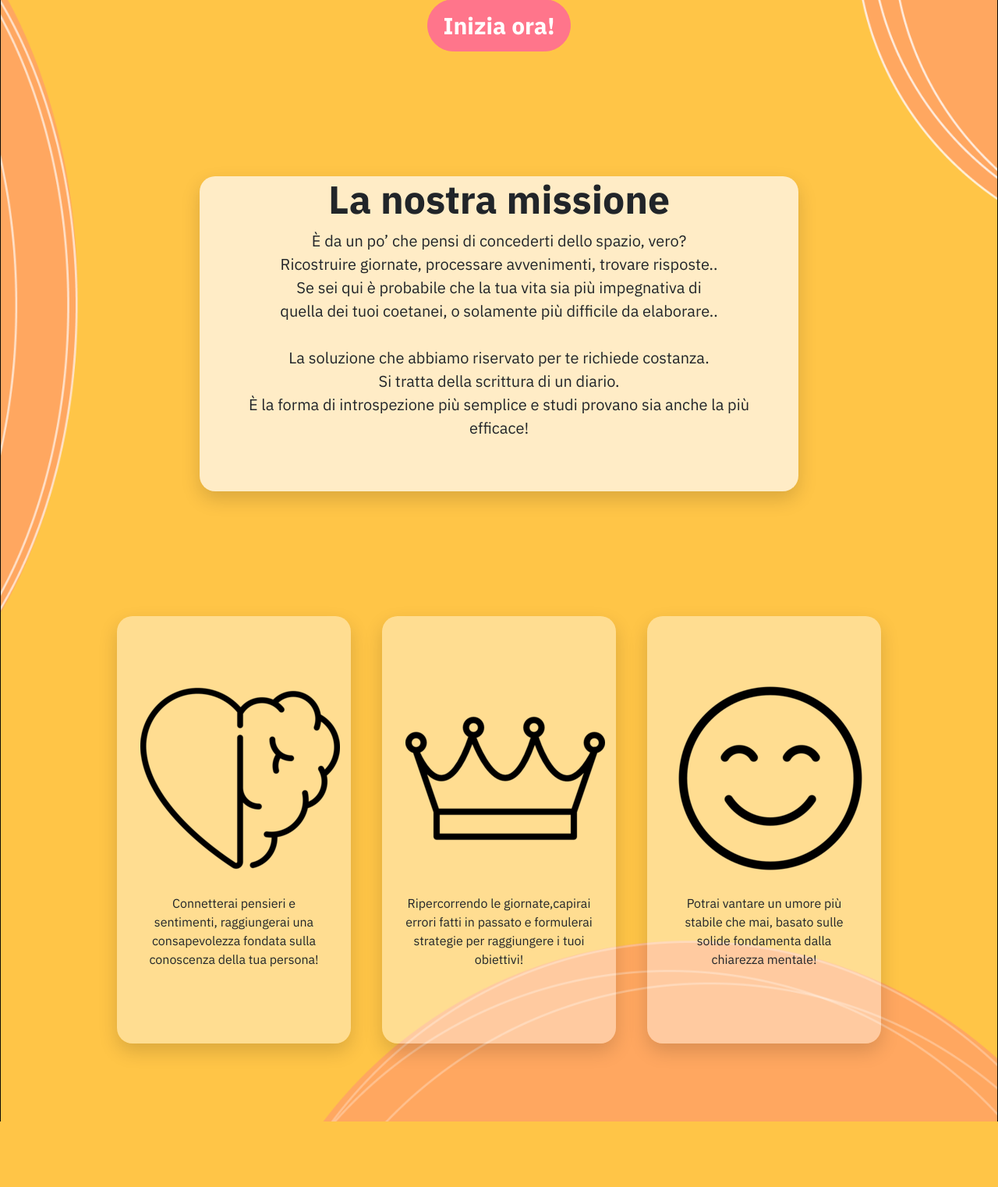
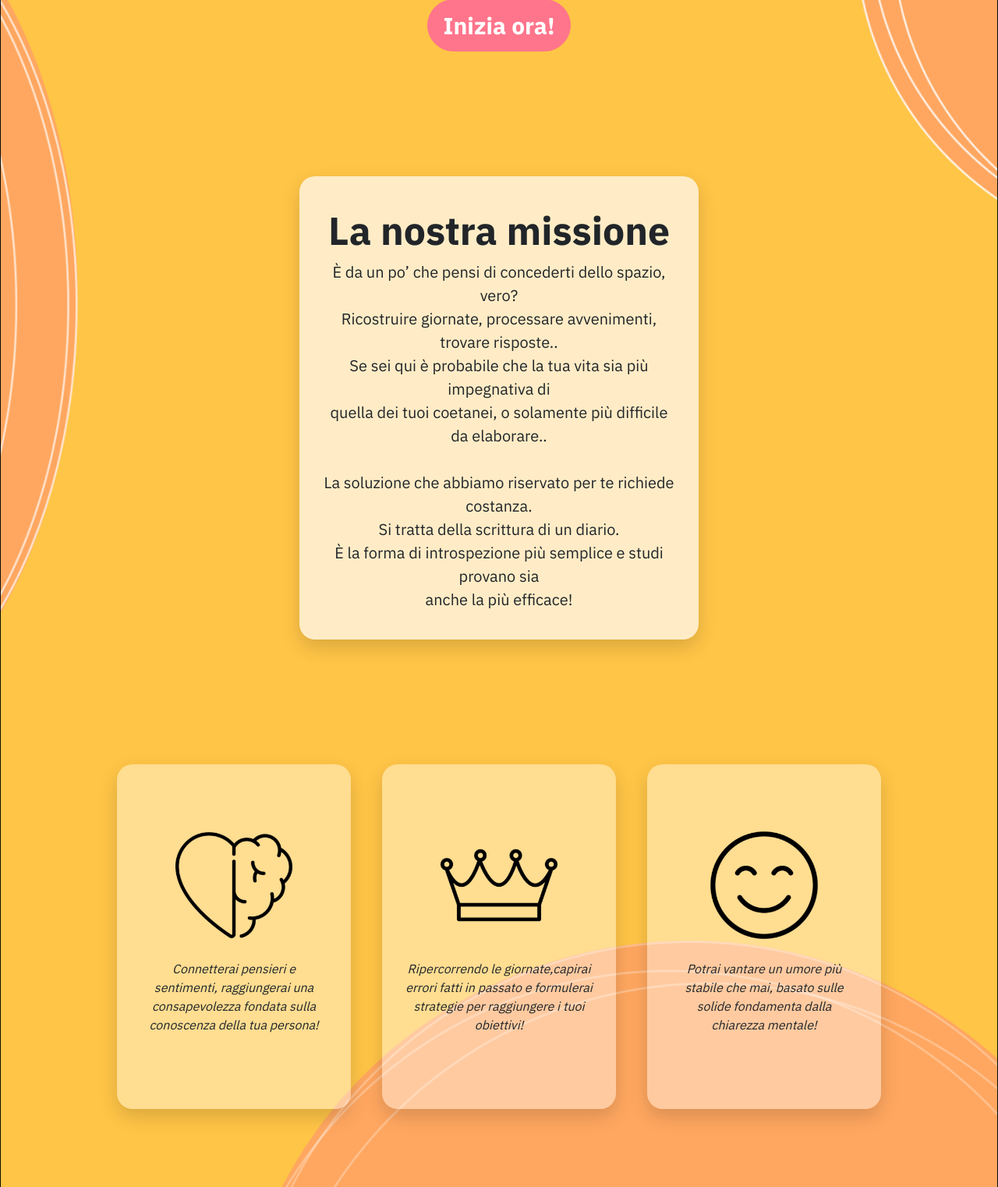
Before and after one commit to daniodev/Journee-Website, a PHP site: page /landing.php in a window 1280 px wide. Shown: the part 471-1993 px from the top of the page at 78% size. Before the commit the page ends 1909 px from the top, so only its background shows below. Run offline with PHP 8.4, Linux system fonts and the light colour scheme.

Commit message:
Final fixes

```diff
--- a/landing.php
+++ b/landing.php
@@ -52,7 +52,6 @@ body {
 .mission{
     text-align: center;
     font-family: 'IBM Plex Sans', sans-serif;
-    margin-top: 20vh;
     font-weight: bold;
     font-size: clamp(10px, 6vw, 50px);
 }
@@ -61,7 +60,7 @@ body {
     text-align: center;
     font-family: 'IBM Plex Sans', sans-serif;
     font-size: clamp(5px, 5vw, 20px);
-    disply: flex;
+    display: block;
     flex-direction: column;
     gap: 10px;
 }
@@ -70,10 +69,9 @@ body {
     background-color: #FFECC6;
     border-radius: 20px;
     box-shadow: 0 10px 25px rgba(0,0,0,0.15);
-    margin: 0 20vw;
-    padding-left: 50px;
-    padding-right: 50px;
-    padding-bottom: 50px;
+    margin: 0 clamp(30vw, 10vw, 20vw) !important;
+    margin-top: 20vh !important;
+    padding: clamp(20px, 4vw, 40px) 30px 20px;
 }
 .features {
     margin-top: 100px;
@@ -101,6 +99,13 @@ body {
 
 .feature-card p {
     font-size: 16px;
+}
+.txt{
+    font-style: italic !important;
+}
+.images{
+    width: 150px;
+    height: 150px;
 }
     </style>
 
@@ -132,35 +137,36 @@ body {
 
         <br><br>La soluzione che abbiamo riservato per te richiede costanza.
         <br>Si tratta della scrittura di un diario.
-        <br>È la forma di introspezione più semplice e studi provano sia anche la più efficace!
+        <br>È la forma di introspezione più semplice e studi provano sia
+        <br>anche la più efficace!
         </p>
         </div>
 
             <div class="features">
         <div class="feature-card">
             <div class="icon">
-                <img src="sources/images/cervello.png" alt="Brain icon">
+                <img src="sources/images/cervello.png" class="images" alt="Brain icon">
             </div>
-            <p>
+            <p class="txt">
                 Connetterai pensieri e sentimenti, raggiungerai una consapevolezza fondata sulla conoscenza della tua persona!
             </p>
         </div>
 
         <div class="feature-card">
             <div class="icon">
-                <img src="sources/images/corona.png" alt="Crown icon">
+                <img src="sources/images/corona.png" class="images" alt="Crown icon">
             </div>
-            <p>
+            <p class="txt">
                 Ripercorrendo le giornate,capirai errori fatti in passato e formulerai strategie per raggiungere i tuoi obiettivi!
             </p>
         </div>
 
         <div class="feature-card">
             <div class="icon">
-                <img src="sources/images/faccina.png" alt="Smile icon">
+                <img src="sources/images/faccina.png" class="images" alt="Smile icon">
             </div>
 
-            <p>
+            <p class="txt">
                 Potrai vantare un umore più stabile che mai, basato sulle solide fondamenta dalla chiarezza mentale!
             </p>
         </div>
```
Also changed, not shown: index.php (+4 -4 lines).
